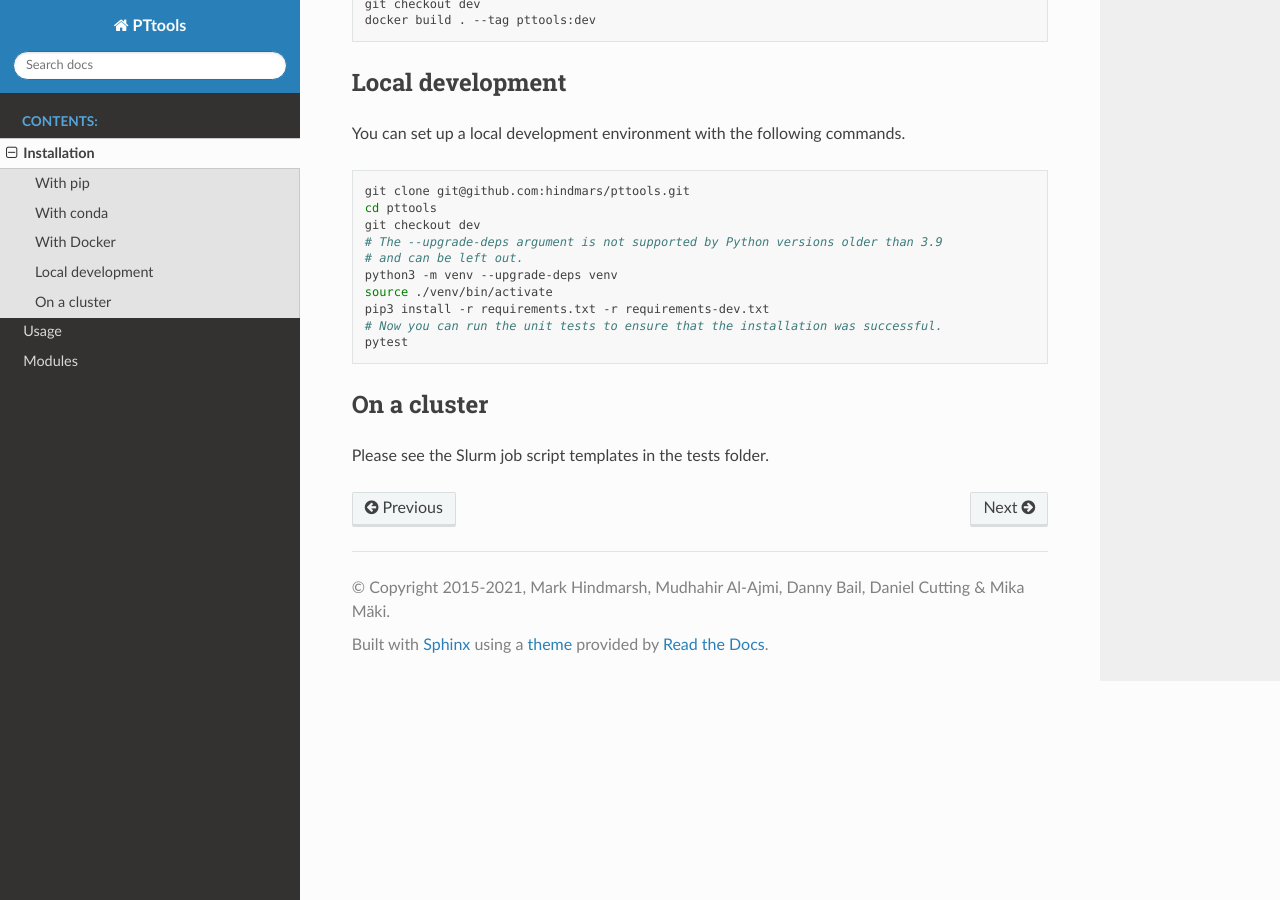
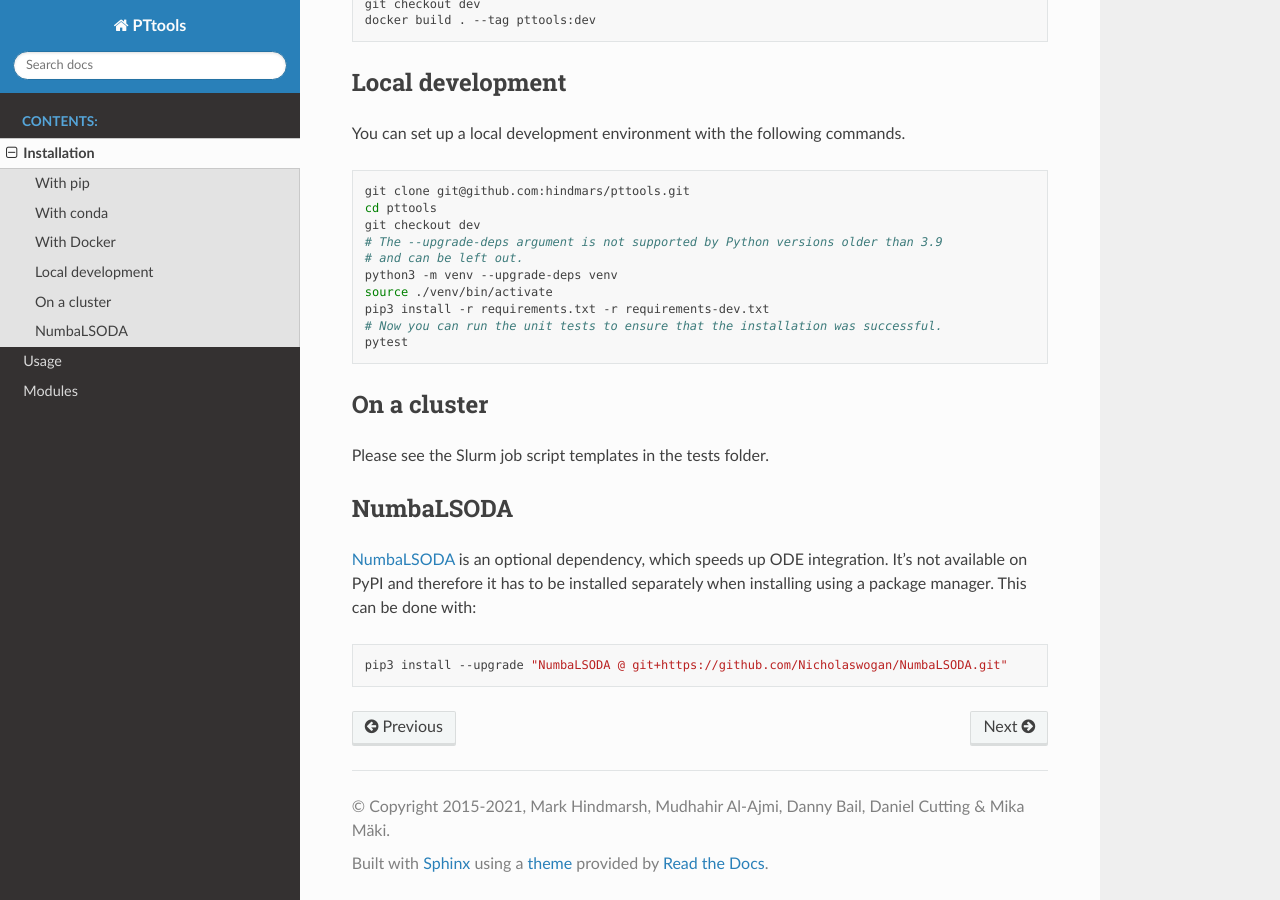
Before and after one commit to CFT-HY/pttools, a Sphinx documentation site: the page built from docs/install.rst, in a window 1280 px wide and 900 px high, scrolled down 1708 px. Built offline with Sphinx 7.4.7 and the Read the Docs theme 2.0.0, drawn with Linux system fonts in a browser that asks for light colours; pages that are not in the unit, such as notebooks, are missing from menus.

Commit message:
Add documentation for installing NumbaLSODA

```diff
--- a/docs/install.rst
+++ b/docs/install.rst
@@ -106,3 +106,14 @@ You can set up a local development environment with the following commands.
 On a cluster
 ------------
 Please see the Slurm job script templates in the tests folder.
+
+NumbaLSODA
+----------
+`NumbaLSODA <https://github.com/Nicholaswogan/NumbaLSODA>`_
+is an optional dependency, which speeds up ODE integration.
+It's not available on PyPI and therefore it has to be installed separately when installing using a package manager.
+This can be done with:
+
+.. code-block:: bash
+
+  pip3 install --upgrade "NumbaLSODA @ git+https://github.com/Nicholaswogan/NumbaLSODA.git"
```
